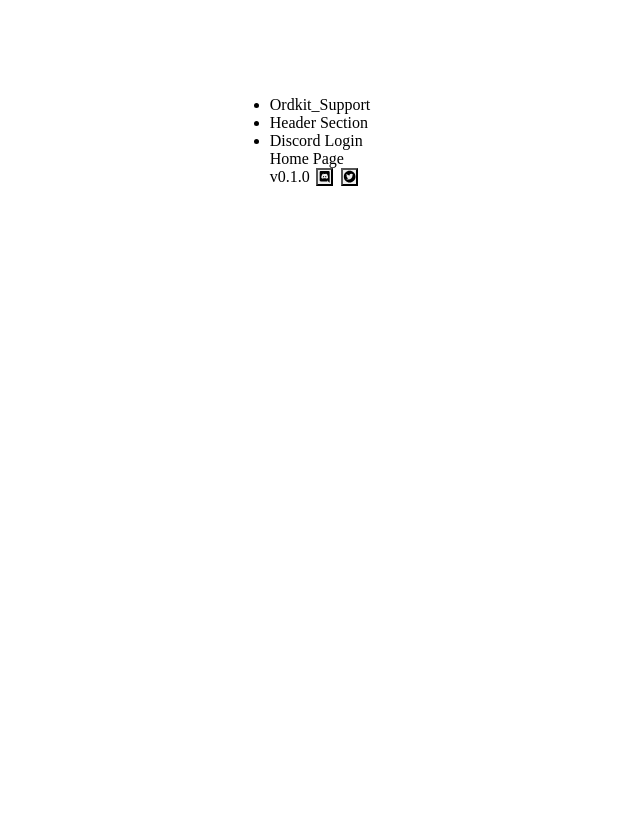
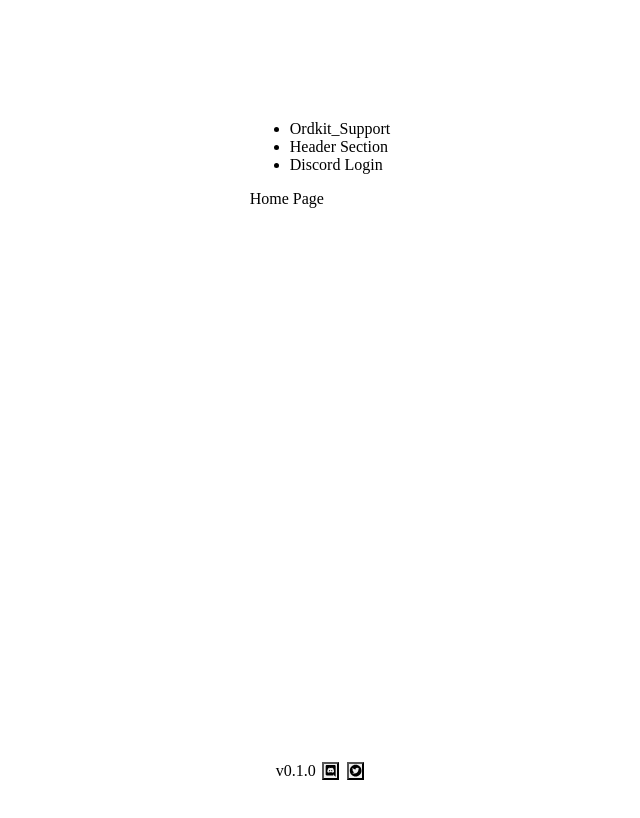
Before and after one commit to Garabed96/support_template, a Next.js app: page / in a window 1280 px wide. Shown: the top 818 px of the page, without its empty margins (320-960 px from the left). Built offline with nearby package versions, Linux system fonts and the light colour scheme.

Commit message:
dynamic imports, header footer fix 0.1

```diff
--- a/app/components/footer/footer.tsx
+++ b/app/components/footer/footer.tsx
@@ -16,7 +16,19 @@ const appVersion = require("../../../package.json").version;
 function Footer(props) {
   const textColor = useColorModeValue("gray.900", "white");
   return (
-    <Flex alignItems="center" gap="6">
+    <Flex
+      as="footer"
+      position="fixed"
+      bottom="0"
+      left="0"
+      right="0"
+      justifyContent="center"
+      alignItems="center"
+      gap="6"
+      py="4"
+      bg={useColorModeValue("white", "gray.800")}
+      zIndex="9999"
+    >
       <Text color={textColor}>v{appVersion}</Text>
       <Tooltip label="Join our Discord!" hasArrow>
         <IconButton
--- a/app/components/layout.tsx
+++ b/app/components/layout.tsx
@@ -1,6 +1,10 @@
 import React from "react";
-import NavBar from "./header/NavBar";
-import Footer from "./Footer/Footer";
+// import NavBar from "./header/NavBar";
+// import Footer from "./Footer/Footer";
+import { Box, Flex } from "@chakra-ui/react";
+import dynamic from "next/dynamic";
+const NavBar = dynamic(() => import("./header/NavBar"));
+const Footer = dynamic(() => import("./Footer/Footer"));
 
 export default function ComponentsLayout({
   children,
@@ -8,11 +12,10 @@ export default function ComponentsLayout({
   children: React.ReactNode;
 }) {
   return (
-    <section>
-      {/* Include shared UI here e.g. a header or sidebar */}
+    <Flex direction="column" minHeight="80vh">
       <NavBar />
-      {children}
+      <Box flex="1">{children}</Box>
       <Footer />
-    </section>
+    </Flex>
   );
 }
--- a/app/globals.css
+++ b/app/globals.css
@@ -85,15 +85,15 @@ html,
 /*  overflow-x: hidden;*/
 /*}*/
 
-/*body {*/
-/*  color: rgb(var(--foreground-rgb));*/
-/*  background: linear-gradient(*/
-/*      to bottom,*/
-/*      transparent,*/
-/*      rgb(var(--background-end-rgb))*/
-/*    )*/
-/*    rgb(var(--background-start-rgb));*/
-/*}*/
+body {
+  color: rgb(var(--foreground-rgb));
+  background: linear-gradient(
+      to bottom,
+      transparent,
+      rgb(var(--background-end-rgb))
+    )
+    rgb(var(--background-start-rgb));
+}
 
 a {
   color: inherit;
--- a/app/layout.tsx
+++ b/app/layout.tsx
@@ -1,4 +1,4 @@
-import "./globals.css";
+// import "./globals.css";
 import { Inter } from "next/font/google";
 import Head from "./head";
 import NavBar from "./components/header/NavBar";
@@ -21,10 +21,7 @@ export default function RootLayout({
       {/*<body className={inter.className}>*/}
 
       <Head />
-      <body>
-        {children}
-        {/*<Footer />*/}
-      </body>
+      <body>{children}</body>
     </html>
   );
 }
```
